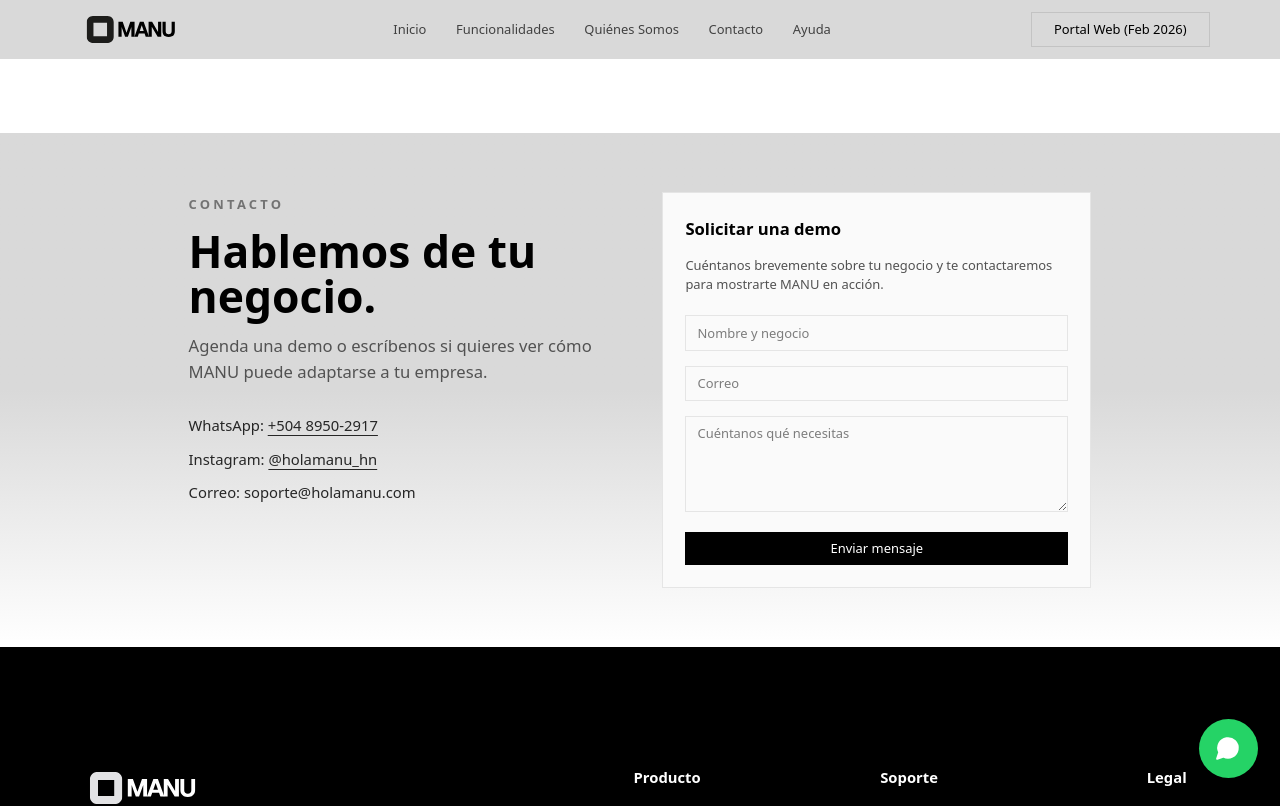
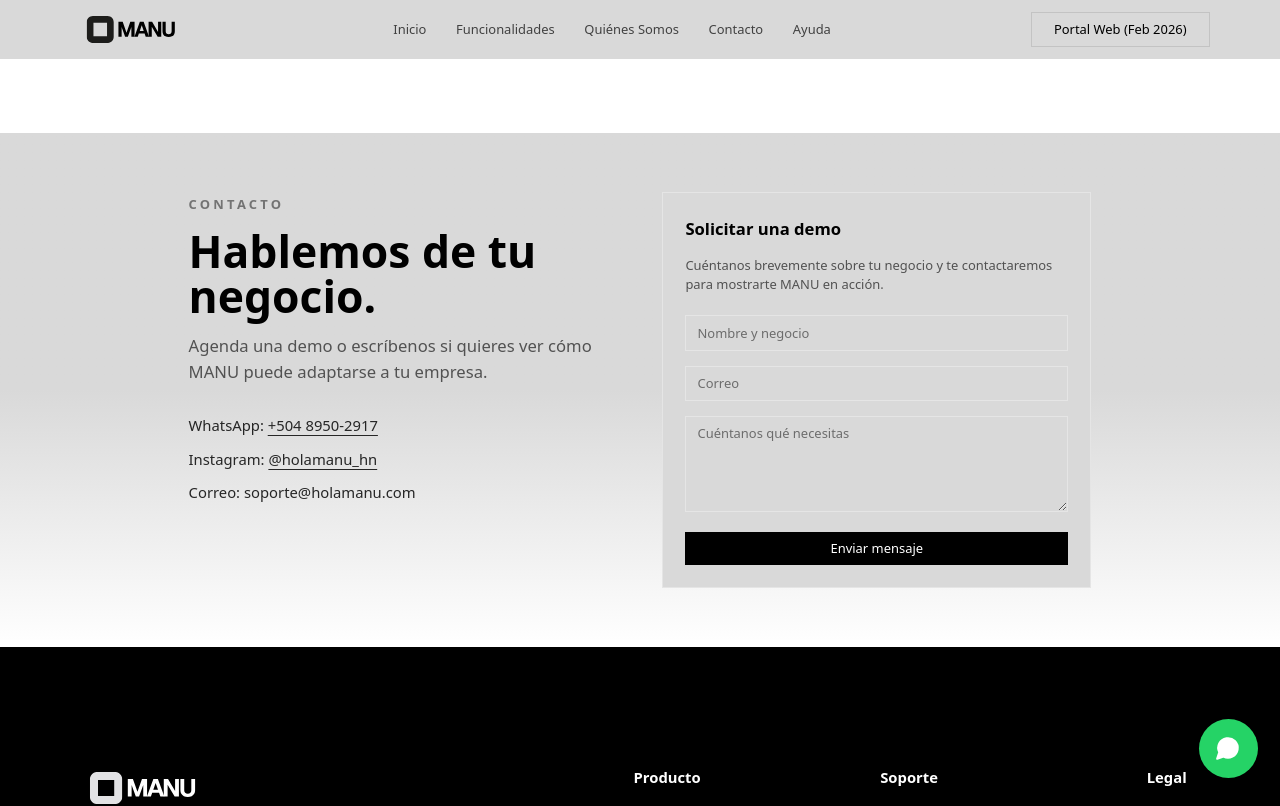
Before and after one commit to rplushn/manu-design-2, a Next.js app: page /contacto in a window 1280 px wide. Shown: the top 806 px of the page. Built offline with nearby package versions, Linux system fonts and the light colour scheme.

Commit message:
Cambiar fondo del formulario de contacto a #d9d9d9

```diff
--- a/app/contacto/page.tsx
+++ b/app/contacto/page.tsx
@@ -46,7 +46,7 @@
               </div>
             </div>
 
-            <div className="border border-neutral-200 p-6 bg-neutral-50">
+            <div className="border border-neutral-200 p-6 bg-[#d9d9d9]">
               <h2 className="text-lg font-semibold text-black mb-4">
                 Solicitar una demo
               </h2>
```
